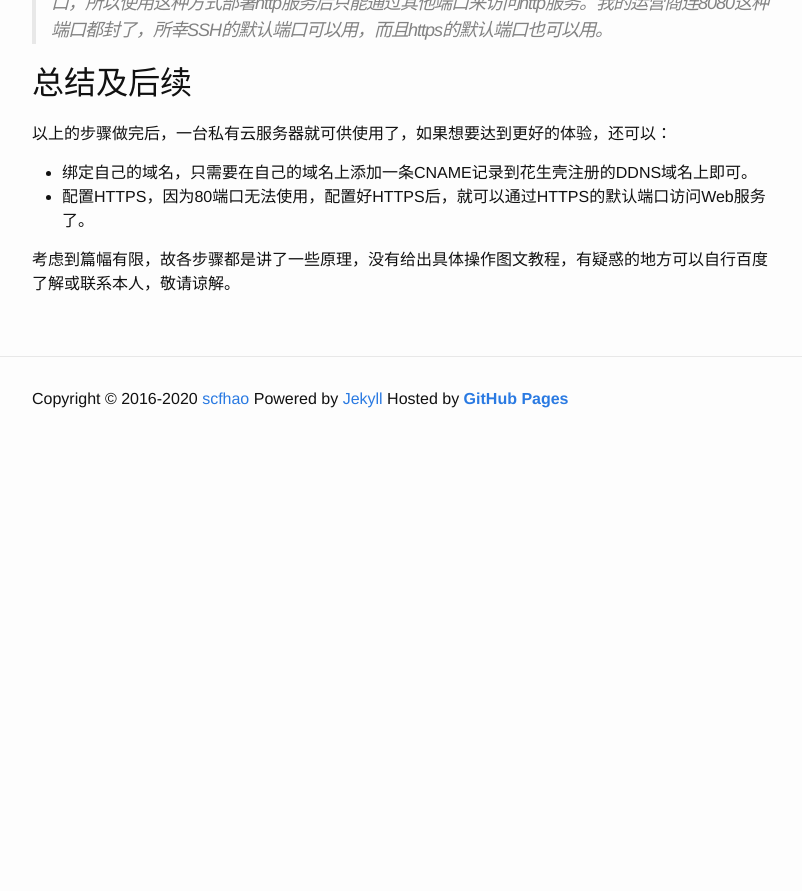
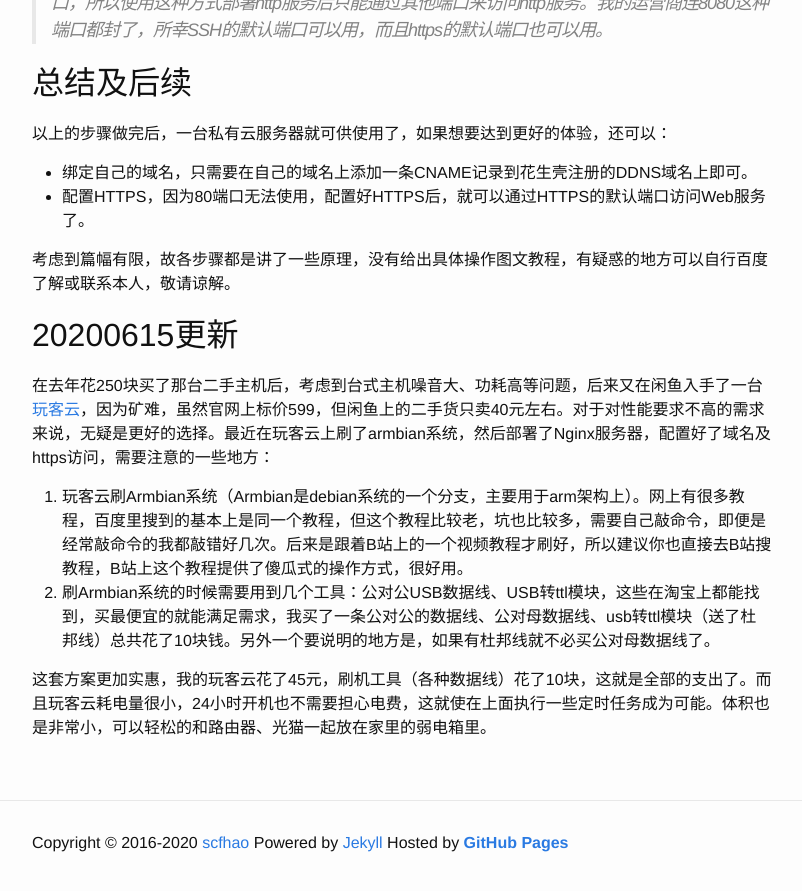
Before and after one commit to scfhao/scfhao.github.io, a Jekyll site: the page built from _posts/2020-02-23-deploy-server-at-home.md, in a window 1280 px wide and 900 px high, scrolled down 2435 px. Shown: the top 891 px of the window, without its empty margins (238-1040 px from the left). Built offline with Jekyll 4.4.1, drawn with Linux system fonts in a browser that asks for light colours; comment, search, counter and statistics services are not loaded; before the commit the page ends 2891 px from its top, so only the background shows below that; some of the changed text lies outside the part shown.

Commit message:
update deploy server at home

```diff
--- a/_posts/2020-02-23-deploy-server-at-home.md
+++ b/_posts/2020-02-23-deploy-server-at-home.md
@@ -15,7 +15,7 @@ categories:
 
 1. 二手主机。
 
-主机当然必不可少了，如果家里有闲置的二手主机可以直接利用。没有的话可以像我一下在闲鱼上购买一台，卖家标价300，因为是同城我去自提的，买家很痛快的只卖了250.至于配置（奔腾G630@2.7GHZ+4G+500G），对于我来说完全够用了，而且也很超值，毕竟云服务器的入门级配置也很低嘛。
+主机当然必不可少了，如果家里有闲置的二手主机可以直接利用。没有的话可以像我一下在闲鱼上购买一台，卖家标价300，因为是同城我去自提的，卖家很痛快的只卖了250.至于配置（奔腾G630@2.7GHZ+4G+500G），对于我来说完全够用了，而且也很超值，毕竟云服务器的入门级配置也很低嘛。
 
 2. DVI转HDMI高清转换线。
 
@@ -69,3 +69,12 @@ categories:
 * 配置HTTPS，因为80端口无法使用，配置好HTTPS后，就可以通过HTTPS的默认端口访问Web服务了。
 
 考虑到篇幅有限，故各步骤都是讲了一些原理，没有给出具体操作图文教程，有疑惑的地方可以自行百度了解或联系本人，敬请谅解。
+
+## 20200615更新
+
+在去年花250块买了那台二手主机后，考虑到台式主机噪音大、功耗高等问题，后来又在闲鱼入手了一台[玩客云](https://www.onethingcloud.com/site/prodv3.html)，因为矿难，虽然官网上标价599，但闲鱼上的二手货只卖40元左右。对于对性能要求不高的需求来说，无疑是更好的选择。最近在玩客云上刷了armbian系统，然后部署了Nginx服务器，配置好了域名及https访问，需要注意的一些地方：
+
+1. 玩客云刷Armbian系统（Armbian是debian系统的一个分支，主要用于arm架构上）。网上有很多教程，百度里搜到的基本上是同一个教程，但这个教程比较老，坑也比较多，需要自己敲命令，即便是经常敲命令的我都敲错好几次。后来是跟着B站上的一个视频教程才刷好，所以建议你也直接去B站搜教程，B站上这个教程提供了傻瓜式的操作方式，很好用。
+2. 刷Armbian系统的时候需要用到几个工具：公对公USB数据线、USB转ttl模块，这些在淘宝上都能找到，买最便宜的就能满足需求，我买了一条公对公的数据线、公对母数据线、usb转ttl模块（送了杜邦线）总共花了10块钱。另外一个要说明的地方是，如果有杜邦线就不必买公对母数据线了。
+
+这套方案更加实惠，我的玩客云花了45元，刷机工具（各种数据线）花了10块，这就是全部的支出了。而且玩客云耗电量很小，24小时开机也不需要担心电费，这就使在上面执行一些定时任务成为可能。体积也是非常小，可以轻松的和路由器、光猫一起放在家里的弱电箱里。
```
Also changed, not shown: _drafts/resume.md (+11 -1 lines).
